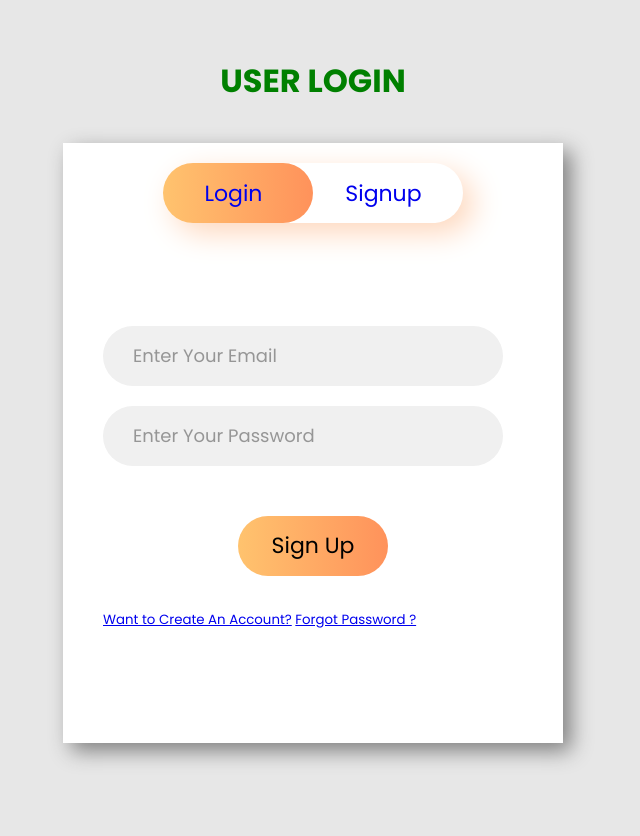
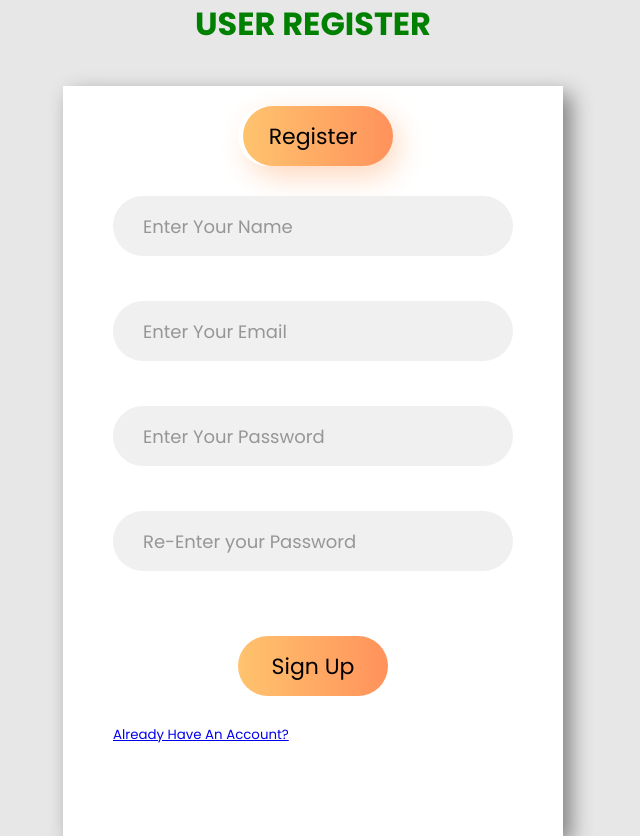
Before and after one commit to zerobear8530032/Internship-Healthcare-Software-development-goals, a Flask app: page /register in a window 1280 px wide. Shown: the whole page, without its empty margins (327-967 px from the left). Before the commit the page ends 763 px from the top, so only its background shows below. Run offline with Flask 3, Linux system fonts and the light colour scheme; some libraries are stand-ins or nearby versions.

Commit message:
done with register and login validation

```diff
--- a/healthcareproject/routes.py
+++ b/healthcareproject/routes.py
@@ -26,7 +26,7 @@ def register():
         return redirect(url_for('login'))
     else:
         print("Form validation failed!")
-    return render_template("RegisterandLogin.html", title="Register", form=form)
+    return render_template("Register.html", title="Register", form=form)
 
 @app.route("/login",methods=['POST','GET'])
 def login():
@@ -41,4 +41,4 @@ def login():
                  return redirect(next_page) if next_page else  redirect(url_for("home"))
             else:
                 flash('check email and password',"danger")
-    return render_template("RegisterandLogin.html",title="Login",form=form)
+    return render_template("Login.html",title="Login",form=form)
--- a/healthcareproject/static/css/registerandlogin.css
+++ b/healthcareproject/static/css/registerandlogin.css
@@ -8,8 +8,8 @@
 }
 
 body {
-    height: 100vh;
-    width: 100vw;
+    height: 100%;
+    width: 100%;
     display: flex;
     justify-content: center;
     align-items: center;
@@ -20,6 +20,7 @@ body {
 
 header {
     width: 100%;
+    margin: 0px;
     display: flex;
     flex-direction: column;
     align-items: center;
@@ -29,6 +30,7 @@ header {
 
 .heading {
     color: green;
+    margin-bottom: 0;
 }
 
 .title {
@@ -36,8 +38,17 @@ header {
     letter-spacing: 1.5px;
 }
 
-.container {
-    height: 600px;
+.regcontainer {
+    height: 750px;
+    width: 500px;
+    background-color: white;
+    box-shadow: 8px 8px 20px rgb(128, 128, 128);
+    position: relative;
+    overflow: hidden;
+}
+
+.logcontainer {
+    height: 520px;
     width: 500px;
     background-color: white;
     box-shadow: 8px 8px 20px rgb(128, 128, 128);
@@ -47,8 +58,9 @@ header {
 
 .btn {
     height: 60px;
-    width: 300px;
+    width: 150px;
     margin: 20px auto;
+    margin-bottom:30px;
     box-shadow: 10px 10px 30px rgb(254, 215, 188);
     border-radius: 50px;
     display: flex;
@@ -74,24 +86,13 @@ header {
     background-image: linear-gradient(to right, rgb(255, 195, 110), rgb(255, 146, 91));
     position: absolute;
     top: 20px;
-    left: 100px;
-    transition: all 0.5s ease-in-out;
+    left: 180px;
 }
 
 .moveslider {
     left: 250px;
 }
 
-.form-section {
-    height: 500px;
-    width: 1000px;
-    padding: 20px 0;
-    display: flex;
-    position: relative;
-    transition: all 0.5s ease-in-out;
-    justify-content: center; /* Center forms horizontally */
-    align-items: center; /* Center forms vertically */
-}
 
 .form-section-move {
     left: -500px;
@@ -113,9 +114,6 @@ header {
     opacity: 1 !important;
 }
 
-.form-group {
-    margin-bottom: 30px;
-}
 
 .login-box {
     gap: 20px; /* Adjust the gap between form fields */
@@ -166,7 +164,7 @@ header {
     .title {
         font-size: 15px;
     }
-
+    /* Error message styling */
     .btn {
         height: 50px;
         width: 200px;
@@ -217,7 +215,15 @@ header {
         width: 130px;
         font-size: 19px;
     }
+
 }
+.error {
+    font-size: 18px;
+    padding-top:50px;
+    padding-bottom:50px;
+    color: red;
+}
+
 
 @media screen and (max-width: 320px) {
     .container {
@@ -235,8 +241,8 @@ header {
 
     .btn {
         height: 50px;
-        width: 200px;
-        margin: 20px auto;
+        width: 2000px;
+        /* margin: 20px auto; */
     }
 
     .login,
@@ -246,7 +252,7 @@ header {
 
     .slider {
         height: 50px;
-        width: 100px;
+        width: 200px;
         left: 27px;
     }
 
@@ -273,7 +279,7 @@ header {
         height: 50px;
         width: 220px;
         font-size: 15px;
-        margin-bottom: 15px; /* Space between fields for very small screens */
+        margin-bottom: 15px;
     }
 
     .clkbtn {
@@ -282,3 +288,10 @@ header {
         font-size: 19px;
     }
 }
+.invalid-feedback {
+    color: red;
+}
+.content-section{
+    color:rgb(199, 8, 8);
+    background-color: gainsboro;
+}
--- /dev/null
+++ b/healthcareproject/templates/Register.html
@@ -0,0 +1,113 @@
+<!DOCTYPE html>
+<html lang="en">
+<head>
+    <meta charset="UTF-8">
+    <meta name="viewport" content="width=device-width, initial-scale=1.0">
+    <title>USER REGISTER</title>
+    <link rel="stylesheet" href="{{ url_for('static', filename='css/registerandlogin.css') }}" />
+</head>
+
+<body>
+    <header>
+        <h1 class="heading">USER REGISTER</h1>
+        <div class="content-section">
+            {% with messages=get_flashed_messages(with_categories=true) %}
+            {% if messages %}
+                {% for category, message in messages %}
+                    <div class="alert alert-{{ category }}">
+                        {{ message }}
+                    </div>
+                {% endfor %}
+            {% endif %}
+            {% endwith %}
+        </div>
+    </header>
+
+    <!-- container div -->
+    <div class="regcontainer">
+        <!-- upper button section to select the login or signup form -->
+        <div class="slider"></div>
+        <div class="btn">
+            <p class="login" >Register</p>
+        </div>
+
+        <!-- Form section that contains the login form -->
+        <div class="form-section">
+            <!-- signup form -->
+            <div class="signup-box">
+                <form action="{{ url_for('register') }}" method="POST">
+                    {{ form.hidden_tag() }}
+                    <div class="form-group">
+                        {% if form.username.errors %}
+                            {{ form.username(class="email ele",placeholder="Enter Your Name") }}
+                            <div class="invalid-feedback">
+                                {% for error in form.username.errors %}
+                                    <span >{{ error }}</span>
+                                {% endfor %}
+                            </div>
+                        {% else %}
+                            {{ form.username(class="email ele",placeholder="Enter Your Name") }}
+                        {% endif %}
+                    </div>
+                    <br>
+
+                    <div class="form-group">
+                        {% if form.email.errors %}
+                            {{ form.email(class="email ele",placeholder="Enter Your Email") }}
+                            <div class="invalid-feedback">
+                                {% for error in form.email.errors %}
+                                    <span class="error">{{ error }}</span>
+                                {% endfor %}
+                            </div>
+                        {% else %}
+                            {{ form.email(class="email ele",placeholder="Enter Your Email") }}
+                        {% endif %}
+                    </div>
+                    <br>
+                    <div class="form-group">
+                        {% if form.password.errors %}
+                            {{ form.password(class="email ele",placeholder="Enter Your Password") }}
+                            <div class="invalid-feedback">
+                                {% for error in form.password.errors %}
+                                    <span class="error">{{ error }}</span>
+                                {% endfor %}
+                            </div>
+                        {% else %}
+                            {{ form.password(class="email ele",placeholder="Enter Your Password") }}
+                        {% endif %}
+                    </div>
+                    <br>
+                    <div class="form-group">
+                        {% if form.confirm_password.errors %}
+                            {{ form.confirm_password(class="email ele",placeholder="Re-Enter your Password") }}
+                            <div class="invalid-feedback">
+                                {% for error in form.confirm_password.errors %}
+                                    <span class="error">{{ error }}</span>
+                                {% endfor %}
+                            </div>
+                        {% else %}
+                            {{ form.confirm_password(class="email ele",placeholder="Re-Enter your Password") }}
+                        {% endif %}
+                    </div>
+                    <br>
+                    <div class="form-group">
+                        {{ form.submit(class="clkbtn") }}
+                    </div>
+                    <br>
+                    <div class="form-group">
+                        <small class="text-muted">
+                            <a class="ml-2" href="{{ url_for('login') }}"> Already Have An Account?</a>
+                        </small>
+                        <br>
+                    </div>
+                </form>
+
+
+            </div>
+        </div>
+    </div>
+
+
+    <script src="{{ url_for('static', filename='js/registerandlogin.js') }}"></script>
+</body>
+</html>
--- a/healthcareproject/templates/RegisterandLogin.html
+++ /dev/null
@@ -1,152 +0,0 @@
-<!DOCTYPE html>
-<html lang="en">
-<head>
-    <meta charset="UTF-8">
-    <meta name="viewport" content="width=device-width, initial-scale=1.0">
-    <title>USER LOGIN</title>
-    <link rel="stylesheet" href="{{ url_for('static', filename='css/registerandlogin.css') }}" />
-</head>
-
-<body>
-    <header>
-        <h1 class="heading">USER LOGIN</h1>
-        <div class="content-section">
-            {% with messages=get_flashed_messages(with_categories=true) %}
-            {% if messages %}
-                {% for category, message in messages %}
-                    <div class="alert alert-{{ category }}">
-                        {{ message }}
-                    </div>
-                {% endfor %}
-            {% endif %}
-            {% endwith %}
-        </div>
-    </header>
-
-    <!-- container div -->
-    <div class="container">
-        <!-- upper button section to select the login or signup form -->
-        <div class="slider"></div>
-        <div class="btn">
-            <a class="login" href="#">Login</a>
-            <a class="signup" href="#">Signup</a>
-        </div>
-
-        <!-- Form section that contains the login and the signup form -->
-        <div class="form-section">
-    <!-- login form -->
-    <div class="login-box">
-        <form action="" method="POST">
-            {{ form.hidden_tag() }}
-            <div class="form-group">
-                {% if form.email.errors %}
-                    {{ form.email(class="email ele", placeholder="Enter Your Email") }}
-                    <div class="invalid-feedback">
-                        {% for error in form.email.errors %}
-                            <span>{{ error }}</span>
-                        {% endfor %}
-                    </div>
-                {% else %}
-                    {{ form.email(class="email ele", placeholder="Enter Your Email") }}
-                {% endif %}
-
-                {% if form.password.errors %}
-                    {{ form.password(class="password ele", placeholder="Enter Your Password") }}
-                    <div class="invalid-feedback">
-                        {% for error in form.password.errors %}
-                            <span>{{ error }}</span>
-                        {% endfor %}
-                    </div>
-                {% else %}
-                    {{ form.password(class="password ele", placeholder="Enter Your Password") }}
-                {% endif %}
-            </div>
-            <div class="form-group">
-                {{ form.submit(class="clkbtn") }}
-            </div>
-            <div class="form-group">
-                <small class="text-muted">
-                    <a class="ml-2" href="{{ url_for('register') }}"> Want to Create An Account?</a>
-                </small>
-                <small class="text-muted ml-2">
-                    <a class="ml-2" href="{{ url_for('register') }}"> Forgot Password ?</a>
-                </small>
-            </div>
-        </form>
-    </div>
-
-    <!-- signup form -->
-    <div class="signup-box">
-
-        <form action="" method="POST">
-            {{ form.hidden_tag() }}
-            <div class="form-group">
-                {% if form.username.errors %}
-                    {{ form.username(class="email ele",placeholder="Enter Your Name") }}
-                    <div class="invalid-feedback">
-                        {% for error in form.username.errors %}
-                            <span>{{ error }}</span>
-                        {% endfor %}
-                    </div>
-                {% else %}
-                    {{ form.username(class="email ele",placeholder="Enter Your Name") }}
-                {% endif %}
-            </div>
-            <div class="form-group">
-                {% if form.email.errors %}
-                    {{ form.email(class="email ele",placeholder="Enter Your Email") }}
-                    <div class="invalid-feedback">
-                        {% for error in form.email.errors %}
-                            <span>{{ error }}</span>
-                        {% endfor %}
-                    </div>
-                {% else %}
-                    {{ form.email(class="email ele",placeholder="Enter Your Email") }}
-                {% endif %}
-            </div>
-            <div class="form-group">
-                {% if form.password.errors %}
-                    {{ form.password(class="email ele",placeholder="Enter Your Password") }}
-                    <div class="invalid-feedback">
-                        {% for error in form.password.errors %}
-                            <span>{{ error }}</span>
-                        {% endfor %}
-                    </div>
-                {% else %}
-                    {{ form.password(class="email ele",placeholder="Enter Your Password") }}
-                {% endif %}
-            </div>
-            <div class="form-group">
-                {% if form.confirm_password.errors %}
-                    {{ form.confirm_password(class="email ele",placeholder="Re-Enter your Password") }}
-                    <div class="invalid-feedback">
-                        {% for error in form.confirm_password.errors %}
-                            <span>{{ error }}</span>
-                        {% endfor %}
-                    </div>
-                {% else %}
-                    {{ form.confirm_password(class="email ele",placeholder="Re-Enter your Password") }}
-                {% endif %}
-            </div>
-            <div class="form-group">
-                {{ form.submit(class="clkbtn") }}
-            </div>
-        </fieldset>
-        </form>
-    </div>
-</div>
-
-            <!-- signup form -->
-            <div class="signup-box">
-                <input type="text" class="name ele" placeholder="Enter your name">
-                <input type="email" class="email ele" placeholder="youremail@email.com">
-                <input type="password" class="password ele" placeholder="password">
-                <input type="password" class="password ele" placeholder="Confirm password">
-                <button class="clkbtn">Signup</button>
-            </div>
-        </div>
-    </div>
-
-    <script src="{{ url_for('static', filename='js/registerandlogin.js') }}"></script>
-</body>
-</html>
```
Also changed, not shown: healthcareproject/templates/Login.html (added, +87 -0 lines).
